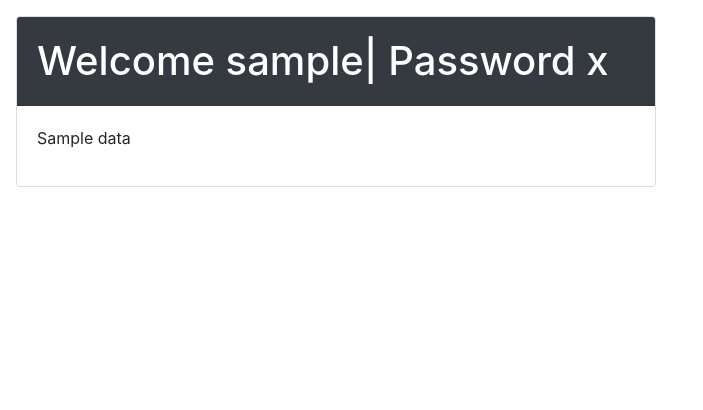
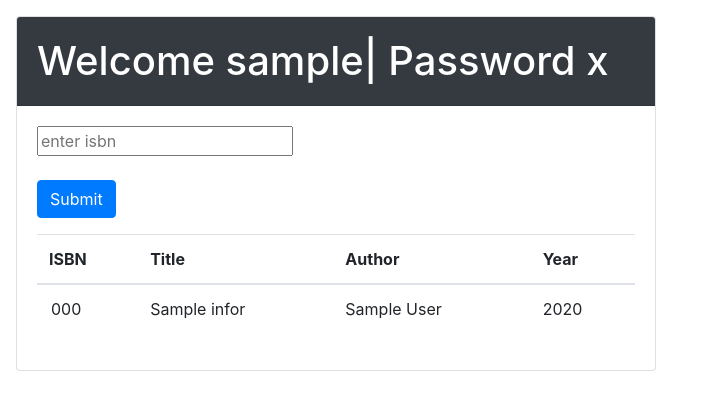
Before and after one commit to rebastidas/project1, a Flask app: template templates/session.html in a window 1280 px wide. Shown: the part 54-464 px from the top of the page, without its empty margins (0-703 px from the left). Run offline with Flask 2, Linux system fonts and the light colour scheme; the template is opened without the code that fills it: most values are stand-ins (such as "Sample title", 1, 10 or a date in 2020); parts of the project's set-up code (start-up, migrations or seed data) failed here and were passed over; some libraries are stand-ins or nearby versions.

Commit message:
tabla de filtros hecha

```diff
--- a/templates/session.html
+++ b/templates/session.html
@@ -11,5 +11,27 @@
 
 {% endblock %}
 {% block form %}
-<p>{{data}}</p>
+<form action="{{url_for('session')}}" method="POST">
+<div><input type="input" name="isbn" id="" placeholder="enter isbn"></div>
+<br>
+<button type="submit" class="btn btn-primary">Submit</button>
+</form>
+<table class="table table-hover">
+        <thead>
+          <tr>
+            <th scope="col">ISBN</th>
+            <th scope="col">Title</th>
+            <th scope="col">Author</th>
+            <th scope="col">Year</th>
+          </tr>
+        </thead>
+        {% for i in infor %}
+        <tbody>
+                <tr>
+                  <th scope="row"><option value="#">{{i.isbn}}</option></th>
+                  <td>{{ i.title }}</td>
+                  <td>{{ i.author }}</td>
+                  <td>{{ i.year }}</td>
+                </tr>
+        {% endfor %}
 {% endblock %}
```
